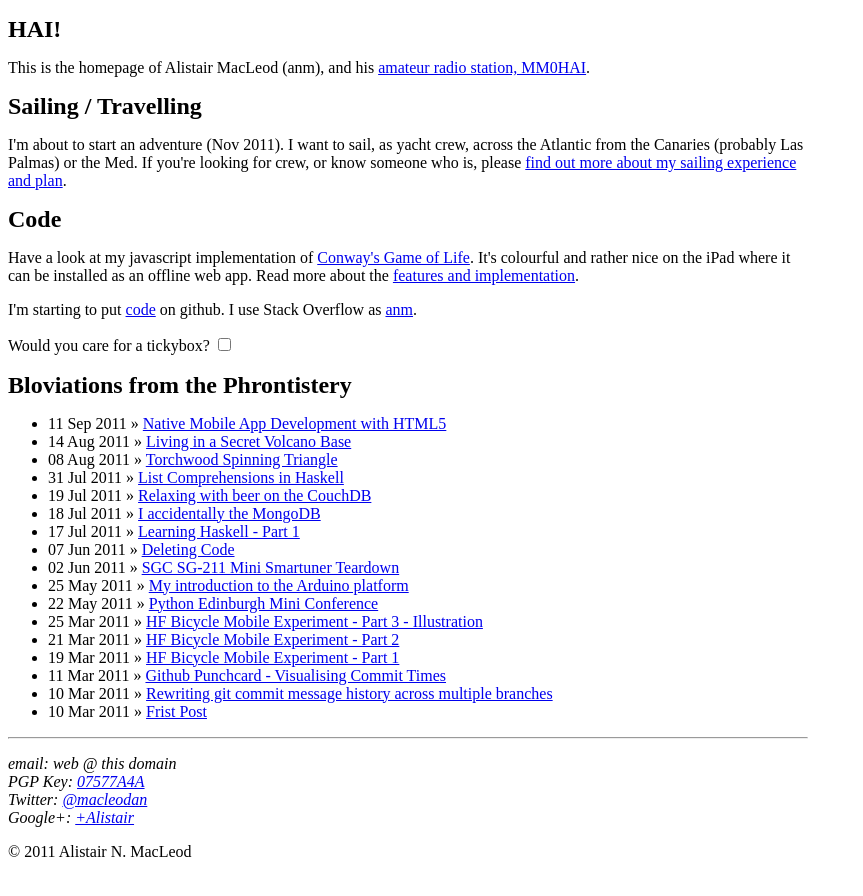
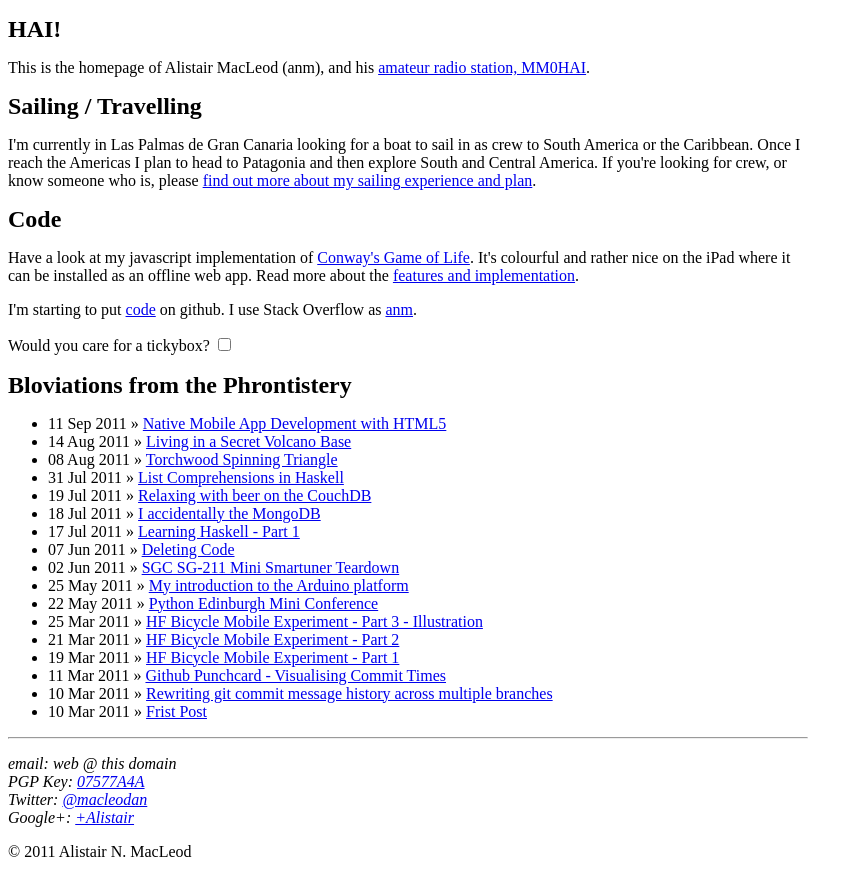
Before and after one commit to anm/anm.github.com, a Jekyll site: the page built from index.html, in a window 1280 px wide. Shown: the top 896 px of the page, without its empty margins (0-863 px from the left). Built offline with Jekyll 4.4.1, drawn with Linux system fonts in a browser that asks for light colours; Markdown is read by kramdown in place of the engine named in the settings.

Commit message:
Updated crew advert.

```diff
--- a/crew-available-las-palmas.html
+++ b/crew-available-las-palmas.html
@@ -20,7 +20,7 @@ h1 {font-size: x-large;}
 <body>
 
 
-<h1>Crew Available in Las Palmas de Gran Canaria, 23 Nov 2011</h1>
+<h1>Crew Available in Las Palmas de Gran Canaria, 15 Dec 2011</h1>
 <h4>Alistair MacLeod, 25, Scottish</h4>
 <a href="http://www.flickr.com/photos/58967572@N03/5411900103/"
 title="Alistair, MM0HAI, on Contender. Lismore Light behind.">
@@ -39,6 +39,7 @@ title="Alistair, MM0HAI, on Contender. Lismore Light behind.">
 Wales, including <a href="http://www.lothiansradiosociety.com/this-years-programme/meeting-photographs/232-gm3psp">an
 expedition to operate ham radio from various lighthouses.</a>
 </li>
+<li>Day work: 5 days cleaning the 65m superyacht Callisto in Las Palmas de Gran Canaria, November 2011.</li>
 <li>I've also done some dinghy sailing.</li>
 <li>First Aid Training</li>
 <li>I can cook tasty things.</li>
--- a/index.html
+++ b/index.html
@@ -40,9 +40,10 @@ radio station, MM0HAI</a>.</p>
 
 <h1>Sailing / Travelling</h1>
 
-I'm about to start an adventure (Nov 2011). I want to sail, as yacht crew,
-across the Atlantic from the Canaries (probably Las Palmas) or the Med. If
-you're looking for crew, or know someone who is,
+I'm currently in Las Palmas de Gran Canaria looking for a boat to sail in as
+crew to South America or the Caribbean. Once I reach the Americas I plan to
+head to Patagonia and then explore South and Central America. If you're
+looking for crew, or know someone who is,
 please <a href="crew-available-las-palmas.html">find out more about my sailing
 experience and plan</a>.
 
```
